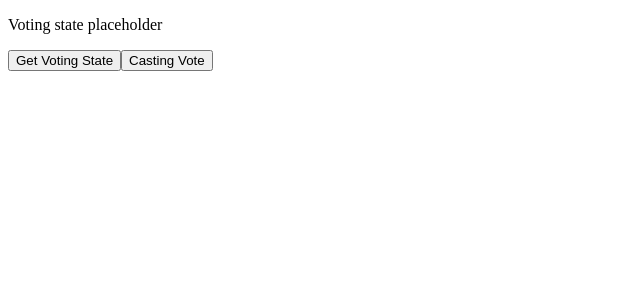
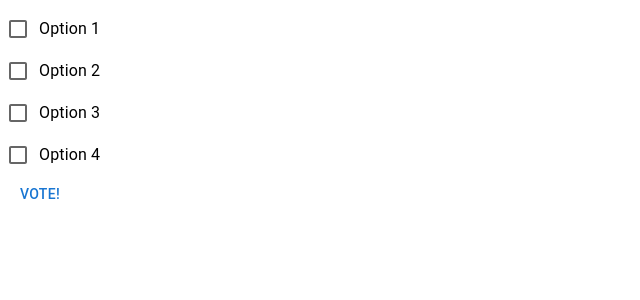
Before and after one commit to SeeeRGo/chainlink-hackathon-project, a React app: page / in a window 1280 px wide. Shown: the top 300 px of the page, without its empty margins (0-640 px from the left). Built offline with nearby package versions, Linux system fonts and the light colour scheme.

Commit message:
voting booth component

```diff
--- a/package.json
+++ b/package.json
@@ -36,7 +36,10 @@
     "webpack-dev-server": "^3.11.2"
   },
   "dependencies": {
+    "@emotion/react": "^11.9.0",
+    "@emotion/styled": "^11.8.1",
     "@material-ui/core": "^4.12.3",
+    "@mui/material": "^5.6.4",
     "@reduxjs/toolkit": "^1.6.1",
     "just-range": "^4.0.1",
     "minimist": "^1.2.6",
--- /dev/null
+++ b/src/components/VotingBooth.tsx
@@ -0,0 +1,64 @@
+import React, { useState } from "react";
+import FormGroup from "@mui/material/FormGroup";
+import FormControlLabel from "@mui/material/FormControlLabel";
+import Checkbox from "@mui/material/Checkbox";
+import Button from "@mui/material/Button";
+
+export const VotingBooth = () => {
+  const [selected, setSelected] = useState(null);
+  return (
+    <>
+      <FormGroup>
+        <FormControlLabel
+          control={
+            <Checkbox
+              value={1}
+              checked={selected === 1}
+              onChange={() => setSelected(1)}
+            />
+          }
+          label="Option 1"
+        />
+        <FormControlLabel
+          control={
+            <Checkbox
+              value={2}
+              checked={selected === 2}
+              onChange={() => setSelected(2)}
+            />
+          }
+          label="Option 2"
+        />
+        <FormControlLabel
+          control={
+            <Checkbox
+              value={3}
+              checked={selected === 3}
+              onChange={() => setSelected(3)}
+            />
+          }
+          label="Option 3"
+        />
+        <FormControlLabel
+          control={
+            <Checkbox
+              value={4}
+              checked={selected === 4}
+              onChange={() => setSelected(4)}
+            />
+          }
+          label="Option 4"
+        />
+      </FormGroup>
+      <Button
+        onClick={() =>
+          console.log(
+            `Voting for option #${selected} There will be blockchain integration soon`
+          )
+        }
+      >
+        VOTE!
+      </Button>
+    </>
+  );
+};
--- a/src/index.tsx
+++ b/src/index.tsx
@@ -1,30 +1,39 @@
-import React from "react";
-import { stateAfterStepFive } from "../tests/fixtures/votingState.fixtures";
-import { VotingForm } from "./components/VotingForm";
-import { VotingState } from "./components/VotingState";
-import { Web3Storage } from 'web3.storage';
+// import React from "react";
+// import { stateAfterStepFive } from "../tests/fixtures/votingState.fixtures";
+// import { VotingForm } from "./components/VotingForm";
+// import { VotingState } from "./components/VotingState";
+// import { Web3Storage } from 'web3.storage';
+
+// export const App = () => {
+//   const onUploadFile = async () => {
+//     const token = process.env['WEB3_STORAGE_API_TOKEN'];
+//     if(!token) return
+
+//     const json = JSON.stringify(stateAfterStepFive);
+
+//     const blob = new File([json], "stateAfterStepFive", {
+//       type: "application/json",
+//     });
+
+//     const storage = new Web3Storage({ token });
+
+//     console.log(`Uploading file`);
+//     const cid = await storage.put([blob]);
+//     console.log("Content added with CID:", cid);
+//   }
+//   return (
+//     <>
+//       <VotingState />
+//       <VotingForm onClick={onUploadFile} />
+//     </>
+//   );
+// };
+
+import React from 'react'
+import { VotingBooth } from './components/VotingBooth'
 
 export const App = () => {
-  const onUploadFile = async () => {
-    const token = process.env['WEB3_STORAGE_API_TOKEN'];
-    if(!token) return
-
-    const json = JSON.stringify(stateAfterStepFive);
-
-    const blob = new File([json], "stateAfterStepFive", {
-      type: "application/json",
-    });
-
-    const storage = new Web3Storage({ token });
-
-    console.log(`Uploading file`);
-    const cid = await storage.put([blob]);
-    console.log("Content added with CID:", cid);
-  }
   return (
-    <>
-      <VotingState />
-      <VotingForm onClick={onUploadFile} />
-    </>
-  );
-};
+    <VotingBooth />
+  )
+}
```
Also changed, not shown: 1 other file (tests, documents, lock files or other folders).
